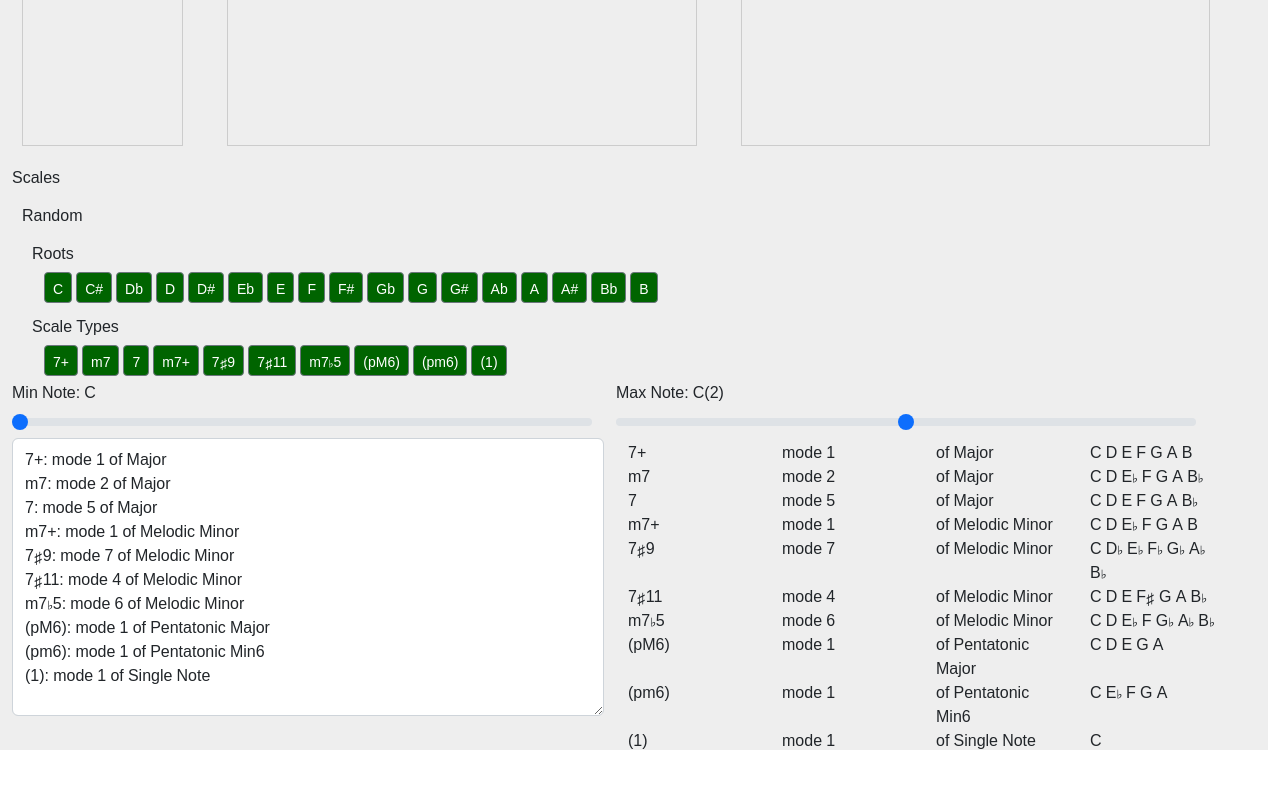
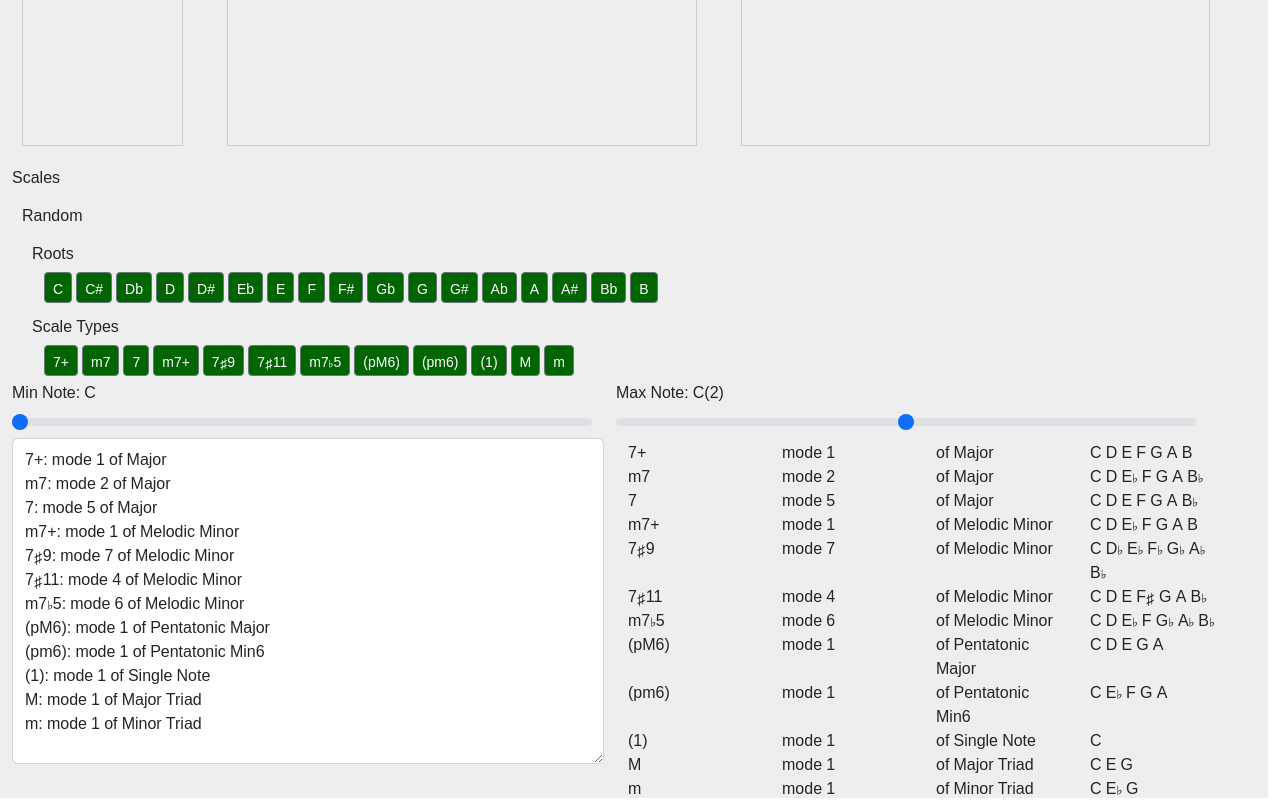
Before and after one commit to colorlessred/scale-practice, a React (Create React App) app: page / in a window 1280 px wide. Shown: the part 254-1054 px from the top of the page. Before the commit the page ends 1006 px from the top, so only its background shows below. Built offline with nearby package versions, Linux system fonts and the light colour scheme.

Commit message:
add major and minor triads

```diff
--- a/src/UI/ChordMappingUI.tsx
+++ b/src/UI/ChordMappingUI.tsx
@@ -11,7 +11,9 @@ m7+: mode 1 of Melodic Minor
 m7♭5: mode 6 of Melodic Minor
 (pM6): mode 1 of Pentatonic Major
 (pm6): mode 1 of Pentatonic Min6
-(1): mode 1 of Single Note`;
+(1): mode 1 of Single Note
+M: mode 1 of Major Triad
+m: mode 1 of Minor Triad`;
 
 type ChordMappingGlobalUIProps = {
     chordMappingGlobal: ChordMappingGlobal
--- a/src/musicEngine/NoteSet.ts
+++ b/src/musicEngine/NoteSet.ts
@@ -326,6 +326,9 @@ export class NoteSetTypes {
     static readonly MELODIC_MINOR: NoteSet = NoteSet.parse("C D Eb F G A B", 'Melodic Minor');
     static readonly PENTATONIC_MAJOR: NoteSet = NoteSet.parse("C D E G A", 'Pentatonic Major');
     static readonly PENTATONIC_MINOR6: NoteSet = NoteSet.parse("C Eb F G A", 'Pentatonic Min6');
+    static readonly MAJOR_TRIAD: NoteSet = NoteSet.parse("C E G", 'Major Triad');
+    static readonly MINOR_TRIAD: NoteSet = NoteSet.parse("C Eb G", 'Minor Triad');
+
     /**
      * special scale, which is just one note, useful for some exercises
      */
@@ -336,7 +339,9 @@ export class NoteSetTypes {
         NoteSetTypes.MELODIC_MINOR,
         NoteSetTypes.PENTATONIC_MAJOR,
         NoteSetTypes.PENTATONIC_MINOR6,
-        NoteSetTypes.SINGLE_NOTE]
+        NoteSetTypes.SINGLE_NOTE,
+        NoteSetTypes.MAJOR_TRIAD,
+        NoteSetTypes.MINOR_TRIAD]
         .reduce((map, noteSet) => {
             map.set(noteSet.getName(), noteSet);
             return map;
```
